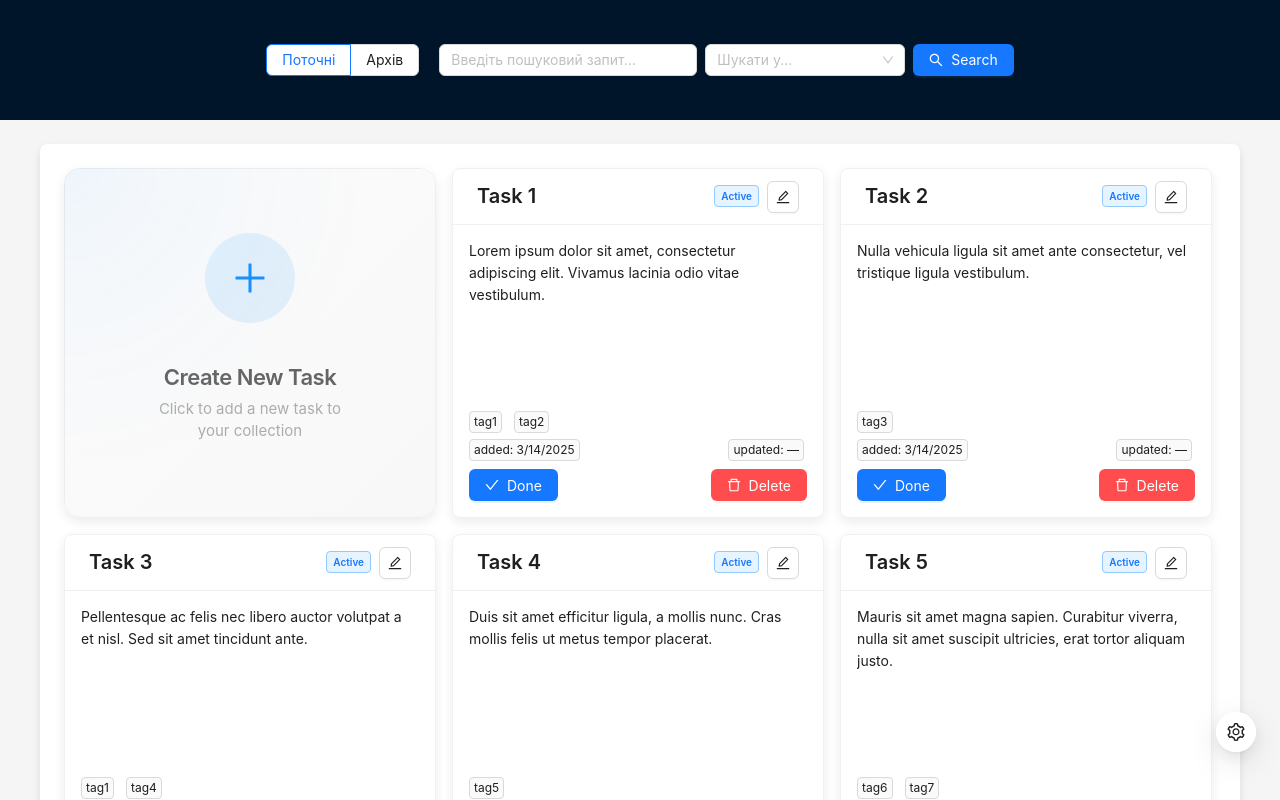
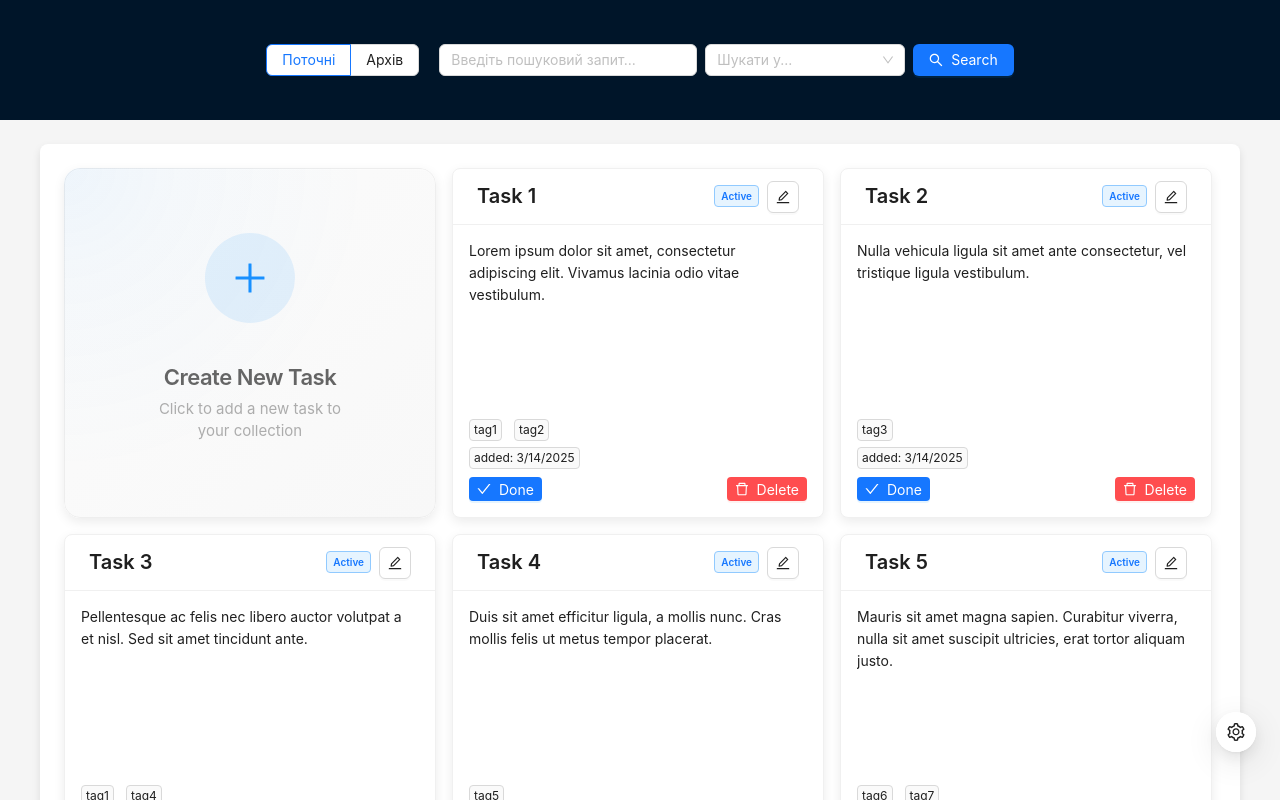
Before and after one commit to Leksiyy/ReactTaskManager, a React (Vite) app: page / in a window 1280 px wide. Shown: the top 800 px of the page. Built offline with nearby package versions, Linux system fonts and the light colour scheme.

Commit message:
btn color

```diff
--- a/src/components/tasks/TaskCard.tsx
+++ b/src/components/tasks/TaskCard.tsx
@@ -5,7 +5,7 @@ import { useDispatch } from "react-redux";
 import { completeTask, deleteTask, restoreTask } from "../../slices/tasksSlice"
 import { useState } from "react";
 import { EditTaskModal } from "./EditTaskModal";
-import { getTaskCardBodyStyle, getTaskCardStyle, TaskBackgroundOverlay, getStatusTagStyle, getTaskTitleStyle, getFooterTagStyle } from "../../utils/taskCardStyles";
+import { getTaskCardBodyStyle, getTaskCardStyle, TaskBackgroundOverlay, getStatusTagStyle, getTaskTitleStyle, getFooterTagStyle, getRestoreBtnStyle } from "../../utils/taskCardStyles";
 
 
 
@@ -87,29 +87,43 @@ export const TaskCard = ({task, styleSettings}: TaskCardProps) => {
 
                     <Flex justify="space-between" style={{ marginTop: 6, marginBottom: 6, marginLeft:0, marginRight: -5 }}>
                         <Tag  style={getFooterTagStyle()}>added: {task.createdAt}</Tag >
-                        <Tag  style={getFooterTagStyle()}>updated: {task.updatedAt || "—"}</Tag >
 
-                        {/* {task.updatedAt ? <Text keyboard>updated: {task.updatedAt}</Text> : null}   <<-- Потом оставить это, и не выводить апдеитДате если там нулл? */}
+                        {(() => {
+                            if (task.deletedAt) {
+                                return <Tag style={getFooterTagStyle()}>deleted: {task.deletedAt}</Tag>;
+                            }
+
+                            if (task.completedAt) {
+                                return <Tag style={getFooterTagStyle()}>completed: {task.completedAt}</Tag>;
+                            }
+
+                            if (task.updatedAt) {
+                                return <Tag style={getFooterTagStyle()}>updated: {task.updatedAt}</Tag>;
+                            }
+
+                            return null;
+                        })()}
+
                     </Flex>
 
                     <Flex justify="space-between" style={{ marginTop: 8 }}>
                         {task.isCompleted ? (
 
-                            <Button type="default" icon={<UndoOutlined />} onClick={handleRestore}>
+                            <Button type="default" size="small" style={getRestoreBtnStyle()} icon={<UndoOutlined />} onClick={handleRestore}>
                                 Restore
                             </Button>
                         ) : (
-                            <Button type="primary" icon={<CheckOutlined />} onClick={handleComplete}>
+                            <Button type="primary" size="small" icon={<CheckOutlined />} onClick={handleComplete}>
                                 Done
                             </Button>
                         )}
 
                         {task.isDeleted ? ( !task.isCompleted &&
-                            <Button type="default" icon={<UndoOutlined />} onClick={handleRestore}>
+                            <Button type="default" size="small" style={getRestoreBtnStyle()} icon={<UndoOutlined />} onClick={handleRestore}>
                                 Restore
                             </Button>
                         ) : (
-                            <Button type="primary" danger icon={<DeleteOutlined />} onClick={handleDelete}>
+                            <Button type="primary" size="small" danger icon={<DeleteOutlined />} onClick={handleDelete}>
                                 Delete
                             </Button>
                         )}
--- a/src/utils/taskCardStyles.tsx
+++ b/src/utils/taskCardStyles.tsx
@@ -78,3 +78,10 @@ export const getFooterTagStyle = (): CSSProperties => ({
     fontSize: "12px",
     padding: "0px 4px",
 });
+
+
+export const getRestoreBtnStyle = (): CSSProperties => ({
+    backgroundColor: '#e6fffb',
+    borderColor: '#5cdbd3',
+    color: '#006d75',
+});
```
